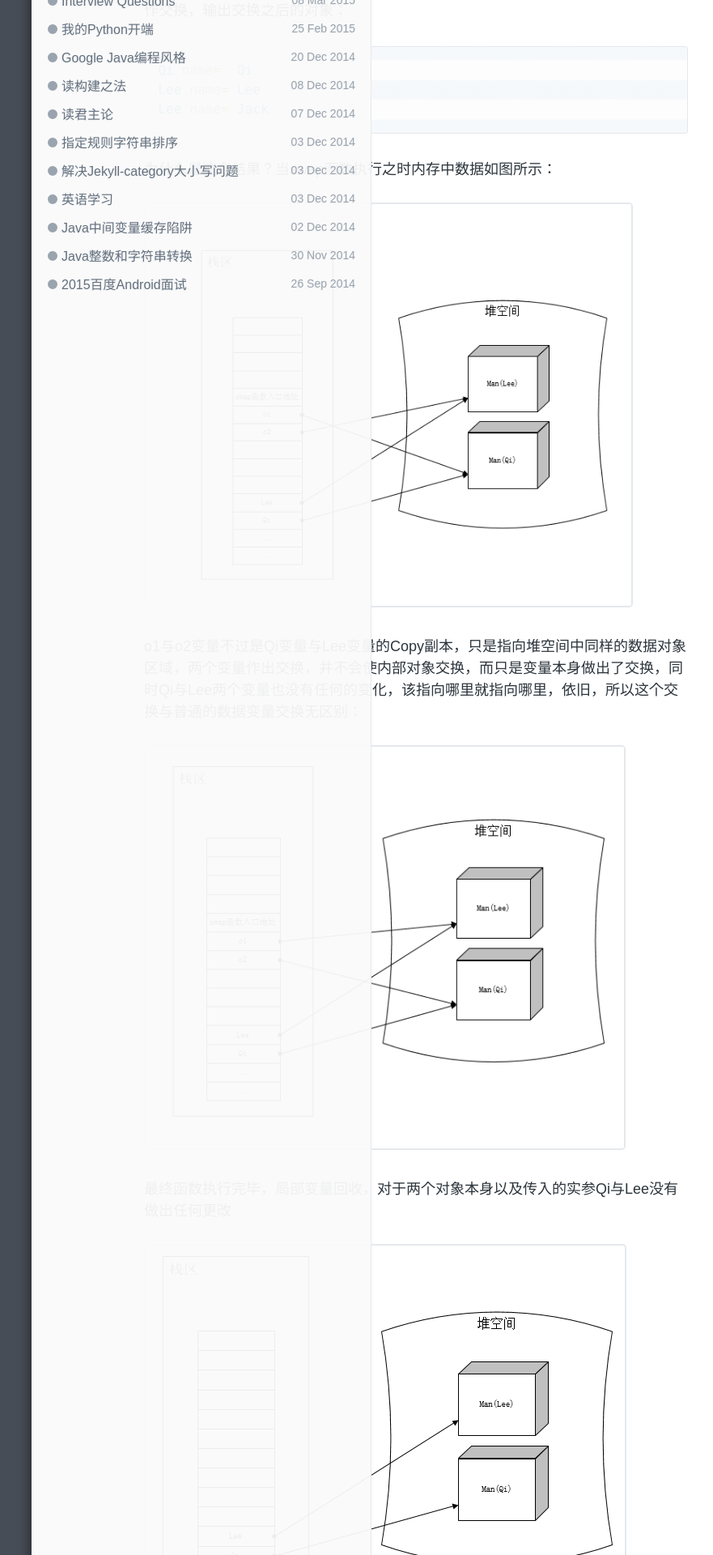
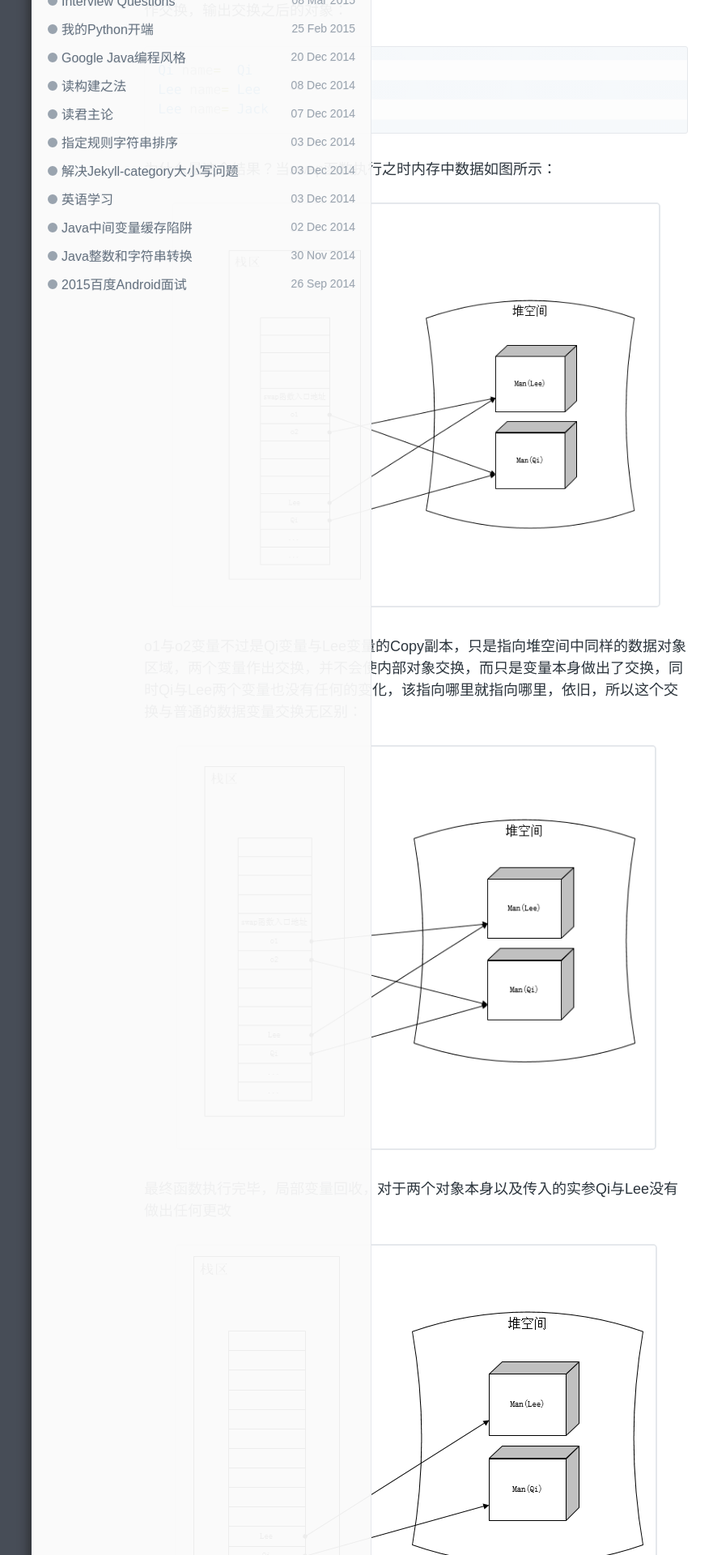
Before and after one commit to enlipan/enlipan.github.io, a Jekyll site: the page built from _posts/2015-3-22-Java-pass-by-value.md, in a window 1280 px wide. Shown: the part 1490-3410 px from the top of the page at 81% size, without its empty margins (126-1007 px from the left). Built offline with Jekyll 4.4.1, drawn with Linux system fonts in a browser that asks for light colours; comment, search, counter and statistics services are not loaded.

Commit message:
Update 2015-3-22-Java-pass-by-value.md

```diff
--- a/_posts/2015-3-22-Java-pass-by-value.md
+++ b/_posts/2015-3-22-Java-pass-by-value.md
@@ -65,24 +65,29 @@ Lee name= Jack
 {% endhighlight %}
 为什么是这个结果？当swap函数执行之时内存中数据如图所示：
 
+{:.center}
 ![swap函数初始化](/assets/img/20150322/swap_begin.PNG)
 
 o1与o2变量不过是Qi变量与Lee变量的Copy副本，只是指向堆空间中同样的数据对象区域，两个变量作出交换，并不会使内部对象交换，而只是变量本身做出了交换，同时Qi与Lee两个变量也没有任何的变化，该指向哪里就指向哪里，依旧，所以这个交换与普通的数据变量交换无区别：
 
+{:.center}
 ![swap函数交换完成](/assets/img/20150322/swap_over.PNG)
 
 最终函数执行完毕，局部变量回收，对于两个对象本身以及传入的实参Qi与Lee没有做出任何更改
 
+{:.center}
 ![swap函数执行完，栈区回收](/assets/img/20150322/swap_none.PNG)
 
 回过头我们来看看foo函数的执行：
 
 同样传入了一个变量值，通过这个变量值可以操作到堆空间中的对象，并对这个对象的名作了更改，修改为Jack；
 
+{:.center}
 ![foo变量名修改](/assets/img/20150322/foo_begin.PNG)
 
 紧接着，新建了一个同样名称为Jack的Man对象存在于堆空间中，如图，虽然名一样但已经不是同一个对象了；
 
+{:.center}
 ![foo对象更换](/assets/img/20150322/foo_over.PNG)
 
 
```
